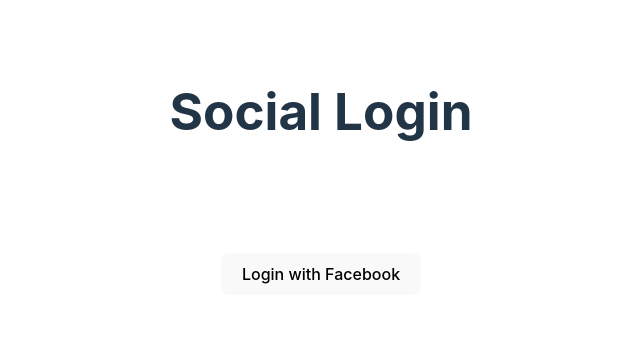
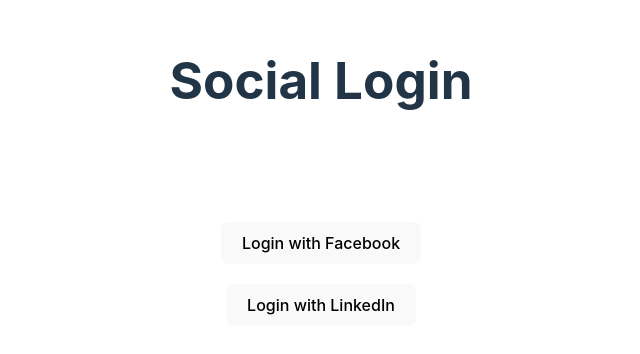
Before and after one commit to Shivani6668/auth, a React (Vite) app: page / in a window 1280 px wide. Shown: the part 228-582 px from the top of the page, without its empty margins (319-959 px from the left). Built offline with nearby package versions, Linux system fonts and the light colour scheme.

Commit message:
fifth commit

```diff
--- a/src/App.jsx
+++ b/src/App.jsx
@@ -73,9 +73,9 @@
         </button>
 
         {/* LinkedIn Login Button */}
-        {/* <button onClick={handleLinkedInLogin} style={{ padding: "10px 20px", fontSize: "16px" }}>
+        <button onClick={handleLinkedInLogin} style={{ padding: "10px 20px", fontSize: "16px" }}>
           Login with LinkedIn
-        </button> */}
+        </button>
       </div>
     </GoogleOAuthProvider>
   );
```
